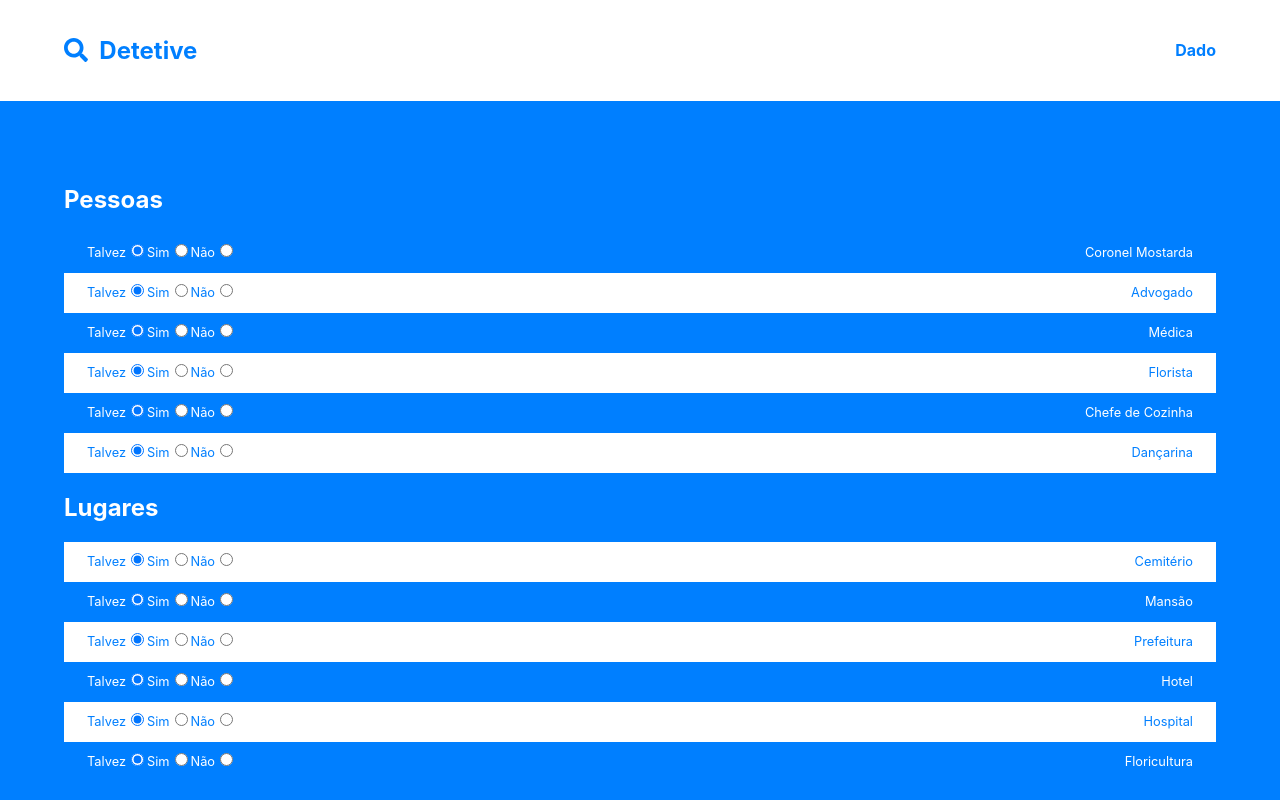
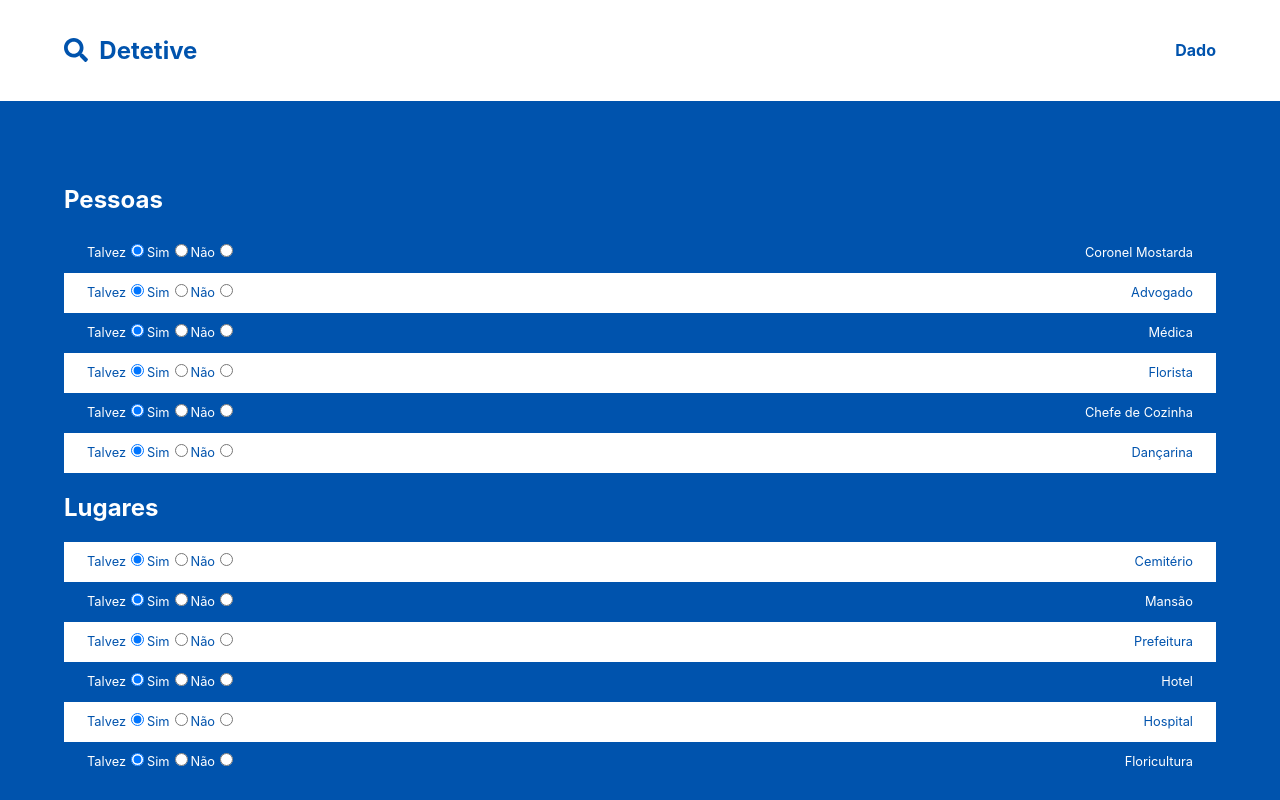
Before and after one commit to diegosoriarios/detetiveForm, a React (Create React App) app: page / in a window 1280 px wide. Shown: the top 800 px of the page. Built offline with nearby package versions, Linux system fonts and the light colour scheme.

Commit message:
Aspect Ratio

```diff
--- a/src/App.css
+++ b/src/App.css
@@ -1,7 +1,7 @@
 .App {
   text-align: center;
   color: white;
-  background-color: #007FFF;
+  background-color: #0053AD;
 }
 
 .App-logo {
@@ -48,7 +48,7 @@
 
 .lugares:nth-child(odd), .armas:nth-child(odd), .pessoas:nth-child(odd) {
   background-color: white;;
-  color: #007FFF;
+  color: #0053AD;
 }
 
 .home span {
@@ -57,7 +57,7 @@
 
 #navbar {
   background-color: white;
-  color: #007FFF;
+  color: #0053AD;
   height: 75px;
   line-height: 75px;
   padding: 1% 5%;
@@ -74,7 +74,7 @@
 }
 
 #modalStyle {
-  color: #007FFF;
+  color: #0053AD;
   overflow: hidden;
 }
 
```
